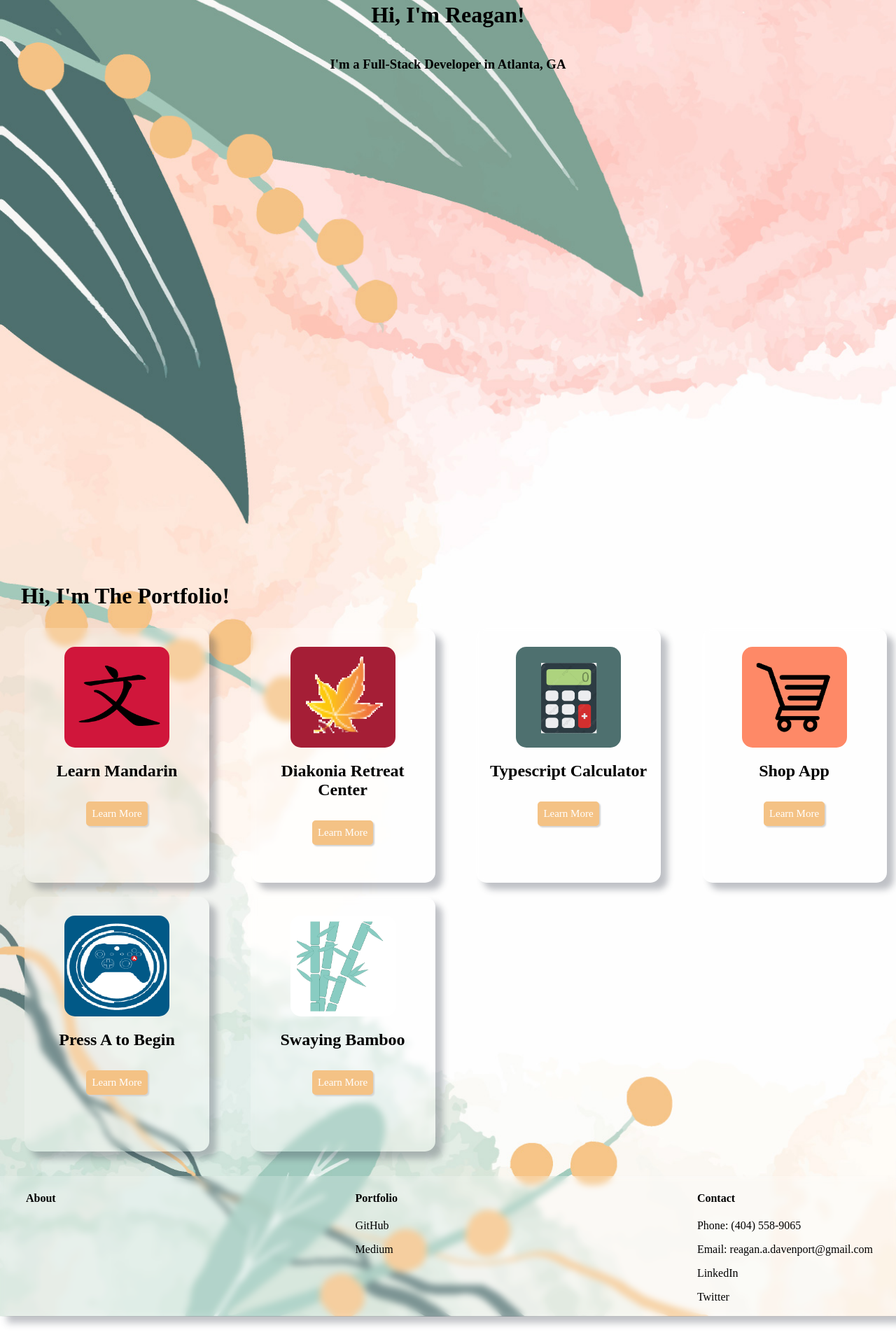
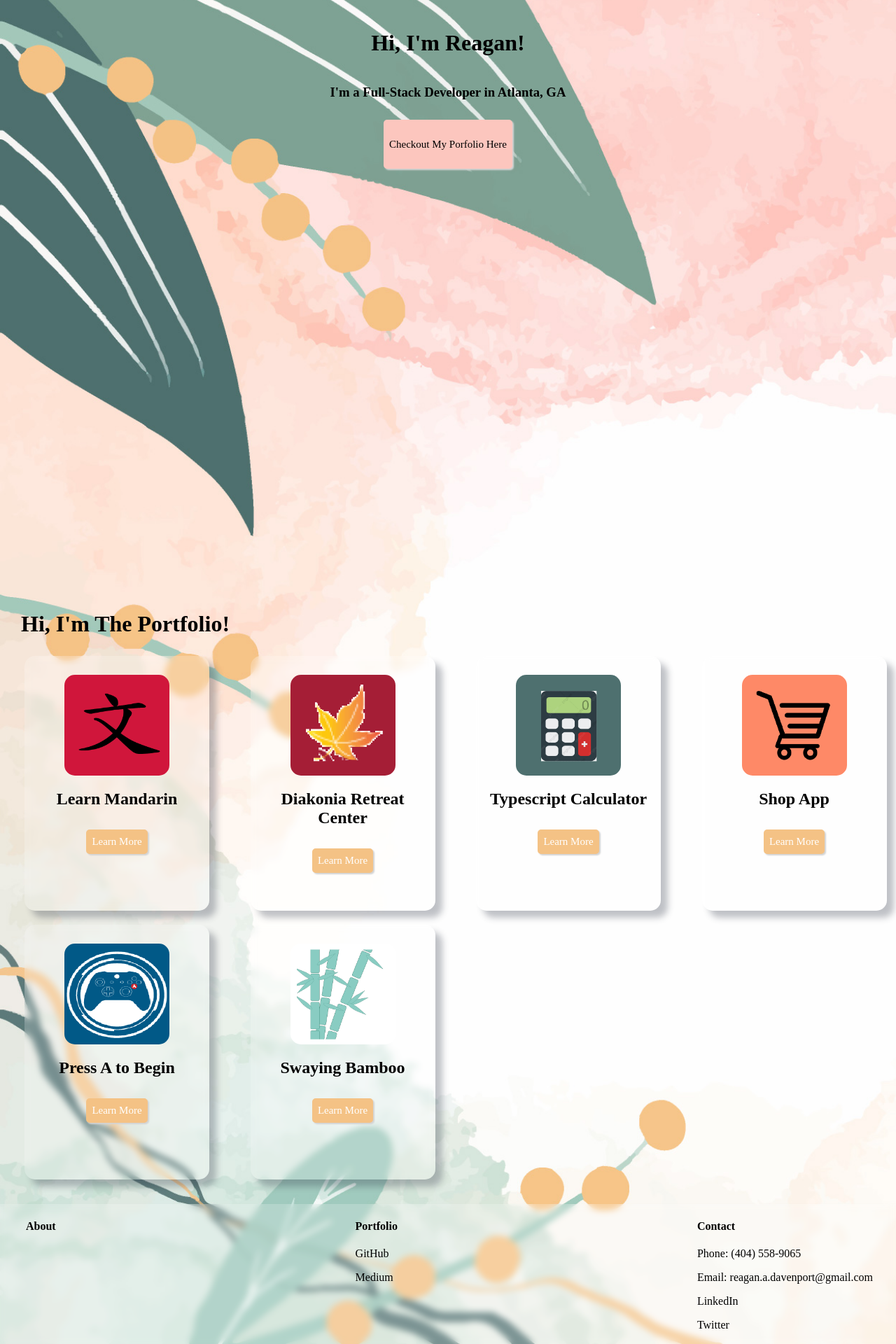
Before and after one commit to ReaganADavenport/Portfolio, a React (Create React App) app: page / in a window 1280 px wide. Shown: the part 130-2050 px from the top of the page at 70% size. Before the commit the page ends 2010 px from the top, so only its background shows below. Built offline with nearby package versions, Linux system fonts and the light colour scheme.

Commit message:
added button to home, made it bigger and a different color, put margin in the footer around porfolio

```diff
--- a/src/Components/footer/footer.css
+++ b/src/Components/footer/footer.css
@@ -5,6 +5,7 @@
     box-shadow: 10px 10px 10px rgba(46, 54, 68, 0.3);
     display: flex;
     height: 100%;
+
     justify-content: space-between;
     width: 100vw;
 }
@@ -13,6 +14,11 @@
     margin-left: 35px;
 }
 
+.Portfolio{
+    margin-right: 20px;
+    margin-left: 20px;
+}
+
 .Contact{
     margin-right: 35px;
 }
--- a/src/Components/home/home.css
+++ b/src/Components/home/home.css
@@ -3,8 +3,21 @@
     display: flex;
     flex-direction: column;
     align-items: center;
-    margin-top: 60px;
+    margin-top: 100px;
     padding: 0;
     width: 100%;
     height: 100vh;
 }
+
+.big-button{
+    background-color: #fcc6be;
+    border: 2px solid #fcc6be;
+    color: black;
+    height: 70px;
+}
+
+.big-button:hover{
+    background-color: #FEFEFE;
+    border: 2px solid #fcc6be;
+    color: black;
+}
--- a/src/Components/home/home.js
+++ b/src/Components/home/home.js
@@ -8,6 +8,7 @@ const Home = () => {
         <div className="Home">
             <h1>Hi, I'm Reagan!</h1>
             <h3>I'm a Full-Stack Developer in Atlanta, GA</h3>
+            <button className='big-button'>Checkout My Porfolio Here</button>
         </div>
     )
 }
```
